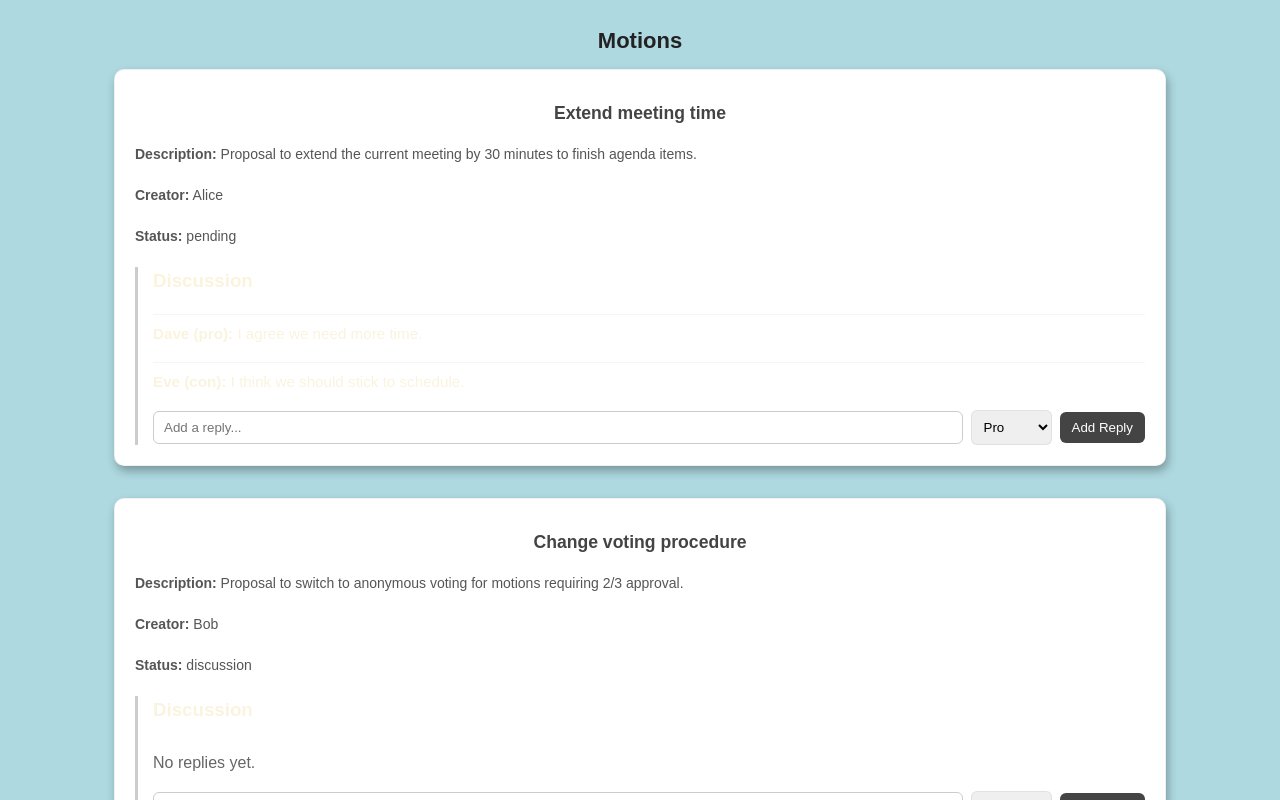
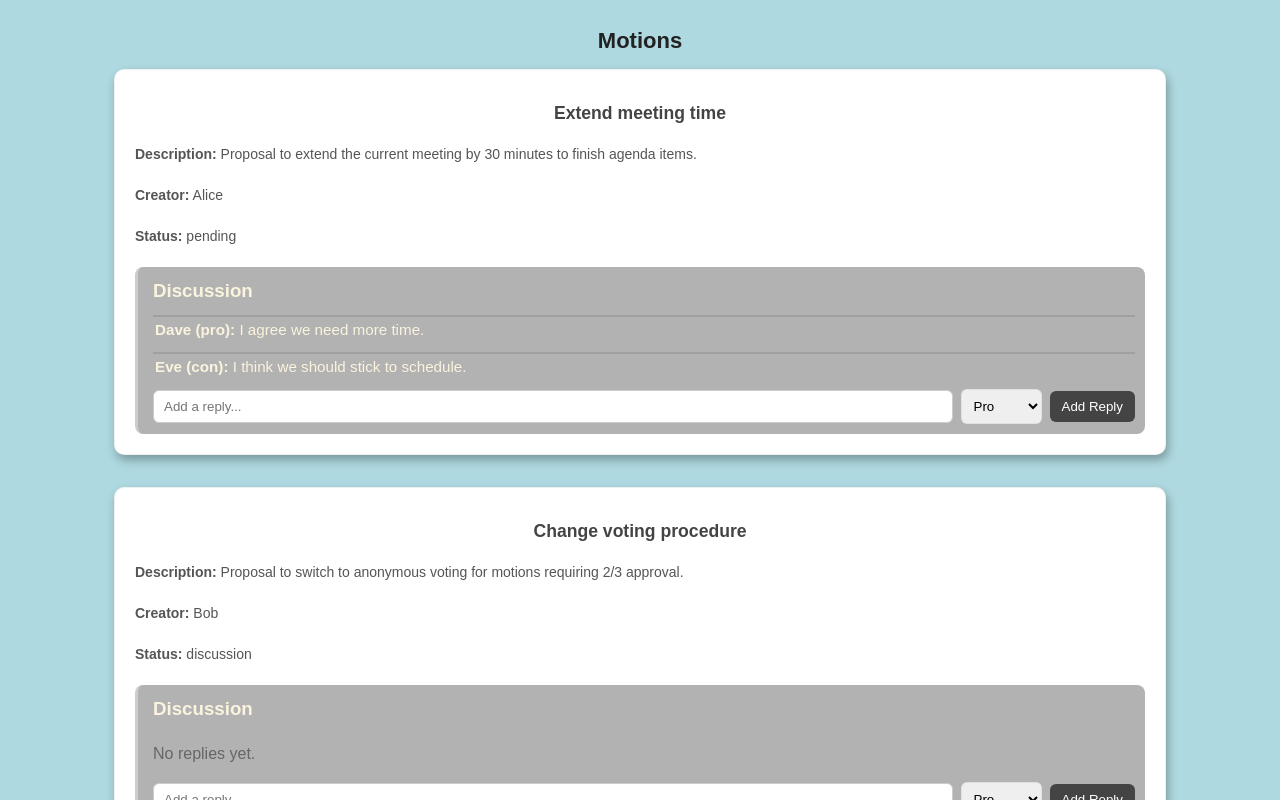
Before and after one commit to calebelster/CSCI432_RROO, a React (Vite) app: page /motions in a window 1280 px wide. Built offline with nearby package versions, Linux system fonts and the light colour scheme; no server answers; a web font is replaced by a local one.

Commit message:
motions discussion fix

```diff
--- a/src/Motions.css
+++ b/src/Motions.css
@@ -54,11 +54,19 @@ body {
 
 .replies {
     margin-top: 12px;
+    background: rgba(0,0,0,0.3);
+    padding: 10px;
+    border-radius: 8px;
+}
+.replies h3 {
+    margin-top: 0;
+    margin-bottom: 10px;
 }
 
 .reply {
-    padding: 8px 0;
-    border-top: 1px solid rgba(0, 0, 0, 0.04);
+    padding: 2px;
+    border-top: 2px solid rgba(0, 0, 0, 0.1);
+    margin: 0;
 }
 
 .no-replies {
```
